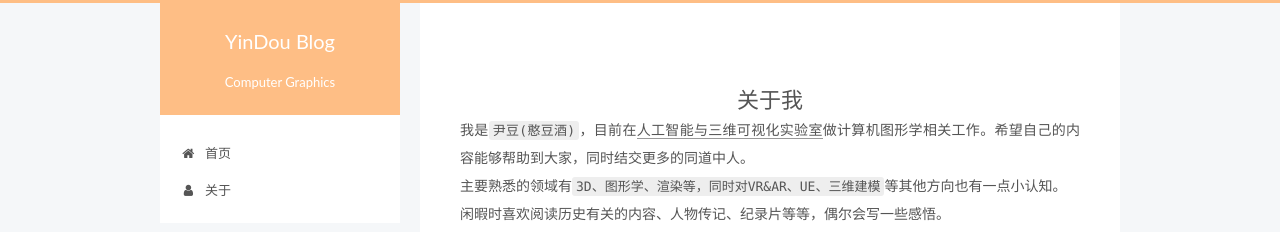
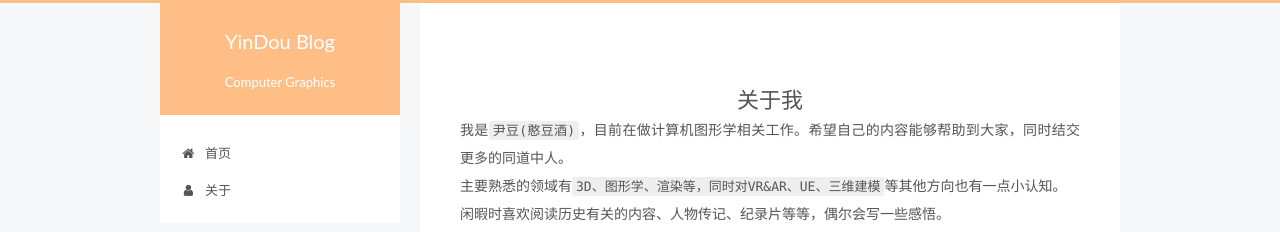
Before and after one commit to ModestBean/ModestBean.github.io, a plain HTML site: page about/index.html in a window 1280 px wide. Shown: the top 232 px of the page. Drawn offline with Linux system fonts and the light colour scheme; some packages are replaced by stand-ins of ours; a script that the page names is missing.

Commit message:
Site updated: 2020-10-12 21:27:12

```diff
--- a/about/index.html
+++ b/about/index.html
@@ -79,18 +79,18 @@
 
 
 
-<meta name="description" content="我是尹豆(憨豆酒)，目前在人工智能与三维可视化实验室做计算机图形学相关工作。希望自己的内容能够帮助到大家，同时结交更多的同道中人。主要熟悉的领域有3D、图形学、渲染等，同时对VR&amp;amp;AR、UE、三维建模等其他方向也有一点小认知。闲暇时喜欢阅读历史有关的内容、人物传记、纪录片等等，偶尔会写一些感悟。 不骄不躁、不卑不亢、不气不馁. 欢迎加我的微信，共同进步，一起交流：">
+<meta name="description" content="我是尹豆(憨豆酒)，目前在做计算机图形学相关工作。希望自己的内容能够帮助到大家，同时结交更多的同道中人。主要熟悉的领域有3D、图形学、渲染等，同时对VR&amp;amp;AR、UE、三维建模等其他方向也有一点小认知。闲暇时喜欢阅读历史有关的内容、人物传记、纪录片等等，偶尔会写一些感悟。 不骄不躁、不卑不亢、不气不馁. 欢迎加我的微信，共同进步，一起交流：">
 <meta property="og:type" content="website">
 <meta property="og:title" content="关于我">
 <meta property="og:url" content="http://yoursite.com/about/index.html">
 <meta property="og:site_name" content="YinDou Blog">
-<meta property="og:description" content="我是尹豆(憨豆酒)，目前在人工智能与三维可视化实验室做计算机图形学相关工作。希望自己的内容能够帮助到大家，同时结交更多的同道中人。主要熟悉的领域有3D、图形学、渲染等，同时对VR&amp;amp;AR、UE、三维建模等其他方向也有一点小认知。闲暇时喜欢阅读历史有关的内容、人物传记、纪录片等等，偶尔会写一些感悟。 不骄不躁、不卑不亢、不气不馁. 欢迎加我的微信，共同进步，一起交流：">
+<meta property="og:description" content="我是尹豆(憨豆酒)，目前在做计算机图形学相关工作。希望自己的内容能够帮助到大家，同时结交更多的同道中人。主要熟悉的领域有3D、图形学、渲染等，同时对VR&amp;amp;AR、UE、三维建模等其他方向也有一点小认知。闲暇时喜欢阅读历史有关的内容、人物传记、纪录片等等，偶尔会写一些感悟。 不骄不躁、不卑不亢、不气不馁. 欢迎加我的微信，共同进步，一起交流：">
 <meta property="og:locale" content="zh-Hans">
 <meta property="og:image" content="http://yoursite.com/about/index/wechat.png">
-<meta property="og:updated_time" content="2020-09-14T02:52:59.761Z">
+<meta property="og:updated_time" content="2020-10-12T13:26:56.672Z">
 <meta name="twitter:card" content="summary">
 <meta name="twitter:title" content="关于我">
-<meta name="twitter:description" content="我是尹豆(憨豆酒)，目前在人工智能与三维可视化实验室做计算机图形学相关工作。希望自己的内容能够帮助到大家，同时结交更多的同道中人。主要熟悉的领域有3D、图形学、渲染等，同时对VR&amp;amp;AR、UE、三维建模等其他方向也有一点小认知。闲暇时喜欢阅读历史有关的内容、人物传记、纪录片等等，偶尔会写一些感悟。 不骄不躁、不卑不亢、不气不馁. 欢迎加我的微信，共同进步，一起交流：">
+<meta name="twitter:description" content="我是尹豆(憨豆酒)，目前在做计算机图形学相关工作。希望自己的内容能够帮助到大家，同时结交更多的同道中人。主要熟悉的领域有3D、图形学、渲染等，同时对VR&amp;amp;AR、UE、三维建模等其他方向也有一点小认知。闲暇时喜欢阅读历史有关的内容、人物传记、纪录片等等，偶尔会写一些感悟。 不骄不躁、不卑不亢、不气不馁. 欢迎加我的微信，共同进步，一起交流：">
 <meta name="twitter:image" content="http://yoursite.com/about/index/wechat.png">
 
 
@@ -239,7 +239,7 @@
       <div class="post-body">
 
 
-          <p>我是<code>尹豆(憨豆酒)</code>，目前在<a href="http://www.ustb-ai3d.cn/index" target="_blank" rel="noopener">人工智能与三维可视化实验室</a>做计算机图形学相关工作。希望自己的内容能够帮助到大家，同时结交更多的同道中人。<br>主要熟悉的领域有<code>3D、图形学、渲染等，同时对VR&amp;AR、UE、三维建模</code>等其他方向也有一点小认知。<br>闲暇时喜欢阅读历史有关的内容、人物传记、纪录片等等，偶尔会写一些感悟。</p>
+          <p>我是<code>尹豆(憨豆酒)</code>，目前在做计算机图形学相关工作。希望自己的内容能够帮助到大家，同时结交更多的同道中人。<br>主要熟悉的领域有<code>3D、图形学、渲染等，同时对VR&amp;AR、UE、三维建模</code>等其他方向也有一点小认知。<br>闲暇时喜欢阅读历史有关的内容、人物传记、纪录片等等，偶尔会写一些感悟。</p>
 <p><code>不骄不躁、不卑不亢、不气不馁.</code></p>
 <p>欢迎加我的微信，共同进步，一起交流：</p>
 <p><div><img src="/about/./index/wechat.png" width="600"></div></p>
```
